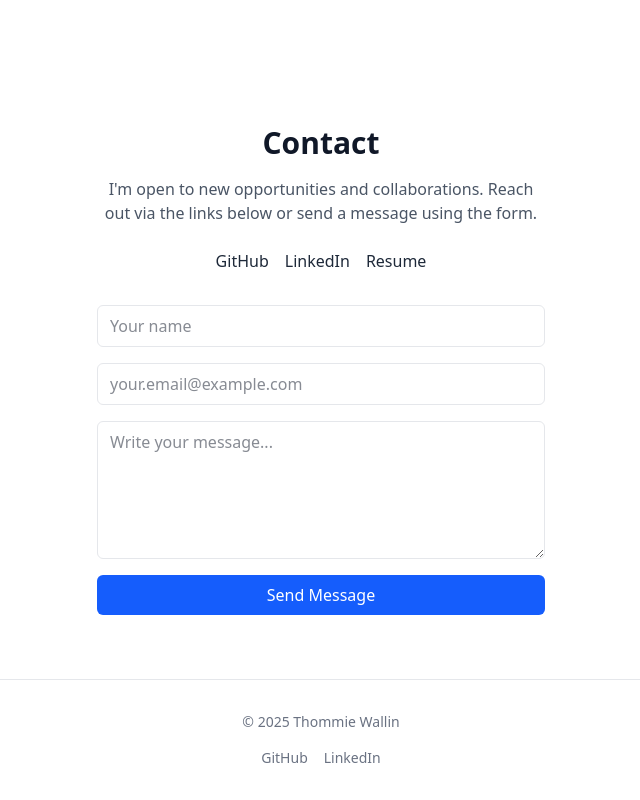
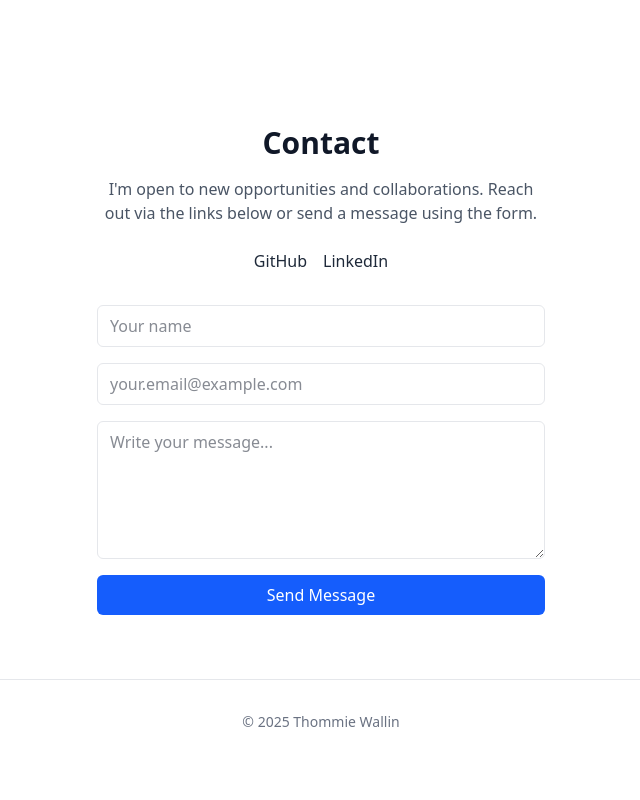
Before and after one commit to thommie-wallin/portfolio-v2, a React (Vite) app: page / in a window 1280 px wide. Shown: the part 2209-3009 px from the top of the page, without its empty margins (319-959 px from the left). After the commit the page ends 2973 px from the top, so only its background shows below. Built offline with nearby package versions, Linux system fonts and the light colour scheme.

Commit message:
refactor: simplify Navbar and Footer components by removing props and hardcoding names

```diff
--- a/src/App.tsx
+++ b/src/App.tsx
@@ -9,12 +9,12 @@ function App() {
 
   return (
     <>
-      <Navbar logoText="Thommie Wallin" />
+      <Navbar />
       <HeroSection />
       <ProjectsSection />
       <AboutSection />
       <ContactSection />
-      <Footer name="Thommie Wallin" />
+      <Footer />
     </>
   )
 }
--- a/src/components/Footer.tsx
+++ b/src/components/Footer.tsx
@@ -1,37 +1,12 @@
-interface FooterProps {
-  name?: string;
-}
-
-export default function Footer({ name = "My Name" }: FooterProps) {
+export default function Footer() {
   const currentYear = new Date().getFullYear();
 
   return (
     <footer className="w-full py-8 px-6 bg-white border-t border-gray-200">
       <div className="max-w-5xl mx-auto flex flex-col items-center gap-4">
         <p className="text-sm text-gray-500">
-          © {currentYear} {name}
+          © {currentYear} Thommie Wallin
         </p>
-
-        <div className="flex gap-4">
-          <a
-            href="https://github.com/thommie-wallin"
-            target="_blank"
-            rel="noopener noreferrer"
-            aria-label="GitHub profile"
-            className="text-sm text-gray-500 hover:text-gray-900 transition-colors focus:outline-2 focus:outline-offset-2 focus:outline-blue-600"
-          >
-            GitHub
-          </a>
-          <a
-            href="https://linkedin.com/in/thommie-wallin"
-            target="_blank"
-            rel="noopener noreferrer"
-            aria-label="LinkedIn profile"
-            className="text-sm text-gray-500 hover:text-gray-900 transition-colors focus:outline-2 focus:outline-offset-2 focus:outline-blue-600"
-          >
-            LinkedIn
-          </a>
-        </div>
       </div>
     </footer>
   );
--- a/src/components/Navbar.tsx
+++ b/src/components/Navbar.tsx
@@ -1,14 +1,8 @@
 import { useState } from 'react'
 import { smoothScrollToId } from '../utils/smoothScroll';
-// import logo from '../assets/logo.webp';
 import logo from '../assets/logo.webp';
 
-interface NavbarProps {
-  /** Text shown in the left-side brand/link. */
-  logoText?: string
-}
-
-export default function Navbar({ logoText = 'Your Name' }: NavbarProps) {
+export default function Navbar() {
   const [open, setOpen] = useState(false);
 
   const links = [
@@ -28,7 +22,7 @@ export default function Navbar({ logoText = 'Your Name' }: NavbarProps) {
             className="text-xl font-bold text-gray-900"
             onClick={(e) => smoothScrollToId(e, 'hero')}
           >
-            {logoText}
+            Thommie Wallin
           </a>
         </div>
 
--- a/src/sections/ContactSection.tsx
+++ b/src/sections/ContactSection.tsx
@@ -28,13 +28,13 @@ export default function ContactSection() {
             LinkedIn
           </a>
 
-          <a
+          {/* <a
             href="/resume.pdf"
             aria-label="Download resume (PDF)"
             className="text-gray-800 hover:underline focus:outline-2 focus:outline-offset-2"
           >
             Resume
-          </a>
+          </a> */}
         </div>
 
         <form
```
